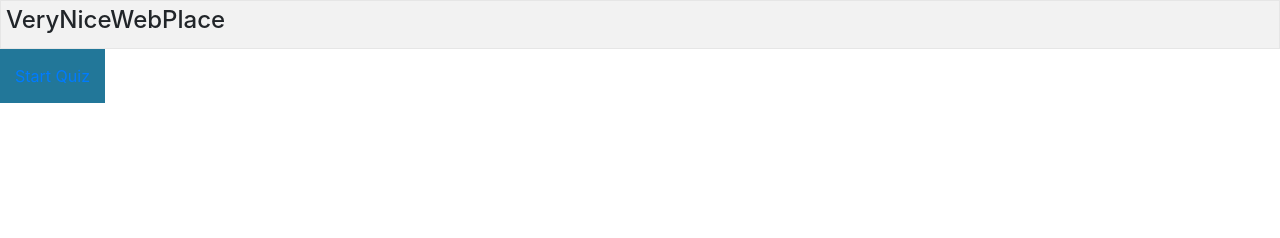
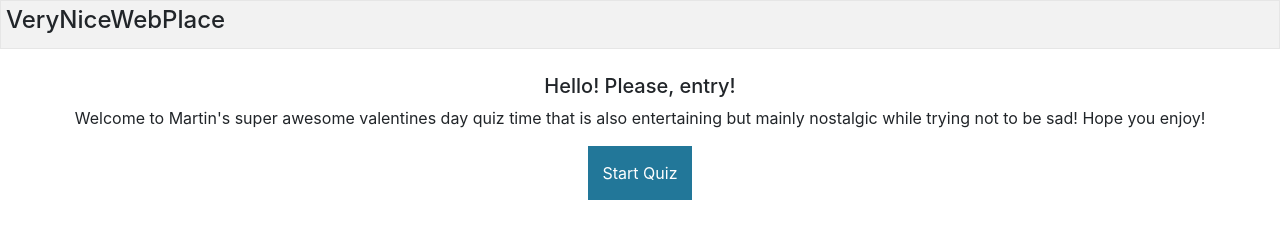
Before and after one commit to VeryNiceWebPlace/valentines, a plain HTML site: page index.html in a window 1280 px wide. Drawn offline with nearby package versions, Linux system fonts and the light colour scheme.

Commit message:
minor styling

```diff
--- a/index.html
+++ b/index.html
@@ -23,10 +23,20 @@
   </header>
 
 
+  <div class="page-content">
+    <h5>Hello! Please, entry!</h5>
+    <p class="center">Welcome to Martin's super awesome valentines day quiz time that is also entertaining but mainly
+      nostalgic while
+      trying not to be sad! Hope you enjoy!</p>
 
-  <button id="start">
-    <a class="link" href="./q1.html">Start Quiz</a>
-  </button>
+    <div class="center">
+      <button id="start">
+        <a class="link-white" href="./q1.html">Start Quiz</a>
+      </button>
+    </div>
+
+  </div>
+
 
 
   <script src="https://code.jquery.com/jquery-3.5.1.slim.min.js"
--- a/style.css
+++ b/style.css
@@ -67,6 +67,7 @@ td {
   display: flex;
   justify-content: center;
   align-items: center;
+  text-align: center;
 }
 
 .loading {
```
